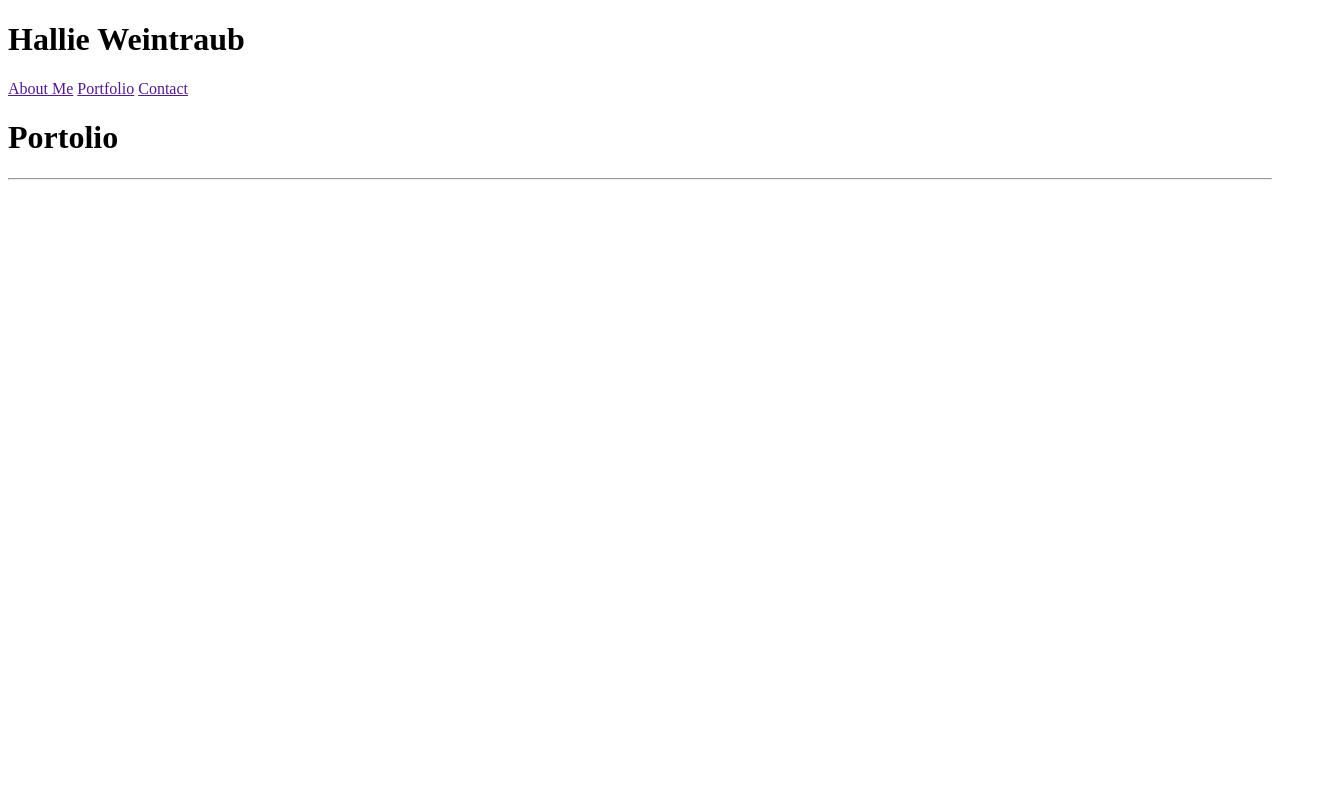
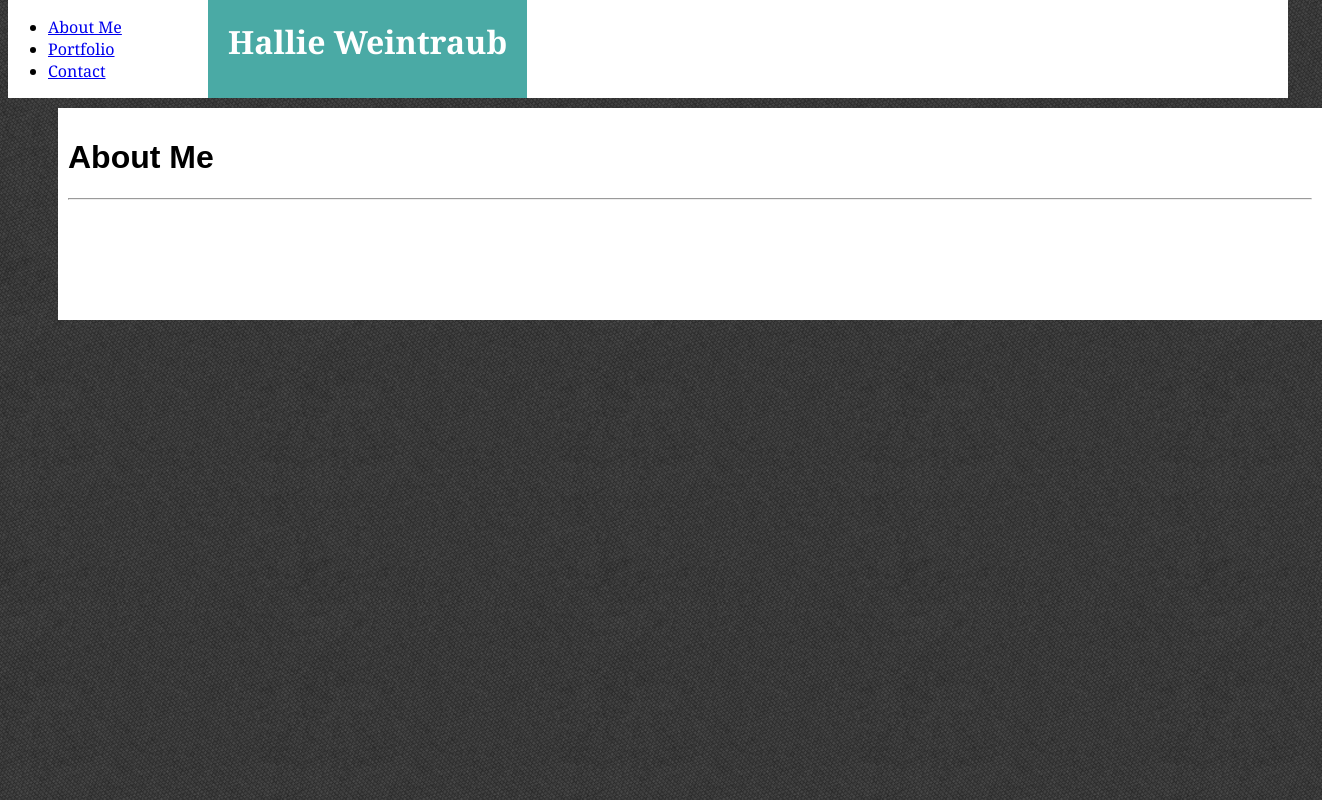
Before and after one commit to hallieraew/Basic-Portfolio, a plain HTML site: page index.html in a window 1280 px wide. Shown: the whole page, 1322 px wide, since content can reach past the window. Drawn offline with Linux system fonts and the light colour scheme.

Commit message:
index styling

```diff
--- a/assets/css/style.css
+++ b/assets/css/style.css
@@ -0,0 +1,46 @@
+body {
+    background-image: url(../images/irongrip/irongrip.png);
+}
+
+header {
+    background-color: #ffffff;
+    font-family: Georgia, 'Times New Roman', Times, serif;
+    border-color: #cccccc;
+    position: fixed;
+    width: 100%;
+    z-index: 1;
+    overflow: auto;
+    top: 0px;
+}
+
+.h1 {
+    background-color: #4aaaa5;
+    color: white;
+    position: absolute;
+    padding: 20px;
+    margin: 0px;
+    float: left;
+    left: 200px;
+    bottom: 0px;
+    top: 0px;
+}
+
+nav {
+    list-style-type: none;
+    position: absolute;
+    float: right;
+    display: inline;
+    right: 0px;
+    bottom: 0px;
+    padding: 0px;
+}
+
+.main {
+    background-color: #ffffff;
+    font-family: Arial, Helvetica, sans-serif;
+    position: relative;
+    display: block;
+    padding: 10px;
+    top: 100px;
+    left: 50px;
+}
--- a/index.html
+++ b/index.html
@@ -1,40 +1,38 @@
 <!DOCTYPE HTML>
-<html lang="eng-us">
+<html lang = "eng-us">
 
 <head>
     <meta charset="utf-8">
-    <title>Portfolio-Gallery </title>
+    <title>Portfolio-About-Me</title>
+    <link rel="stylesheet" href="assets/css/style.css">
 </head>
 
 <body>
 
-<header>
-    <h1>Hallie Weintraub</h1>
-
-    <nav> <!--these need to be buttons-->
-        <a href="">About Me</a>
-        <a href="">Portfolio</a>
-        <a href="">Contact</a>
-    </nav>
+<header class="header">
+    <h1 class="h1">Hallie Weintraub</h1>
+    <ul class="nav">
+      <li><a href="index.html">About Me</a></li>
+      <li><a href="portfolio.html">Portfolio</a></li>
+      <li><a href="contact.html">Contact</a></li>
+    </ul>
 </header>
 
-<div>
+<div class="main"> <!--Let's make this with a container for class to ensure we have the whole box laid out here-->
 
-<h1>Portolio</h1>
+<h1>About Me</h1>
 
-<hr>
+<hr> <!--add CSS class to indicate display, margins, border style and width-->
 
-<!--ALL ITEMS IN PORTFOLIO NEED TO LINK TO _BLANK (nowhere)-->
+<img src="" alt=""> <!--add image and align to the left-->
 
-<!--these three need to align margin left-->
-<img src="" alt="">
-<img src="" alt="">
-<img src="" alt="">
-
-<!--Include these two as margin: 0, auto;-->
-<img src="" alt="">
-<img src="" alt="">
-
+    <div>
+        <p></p>
+        <br>
+        <p></p>
+        <br>
+        <p></p>
+    </div>
 </div>
 
 </body>
```
Also changed, not shown: contact.html (+4 -4 lines), portfolio.html (+22 -16 lines).
